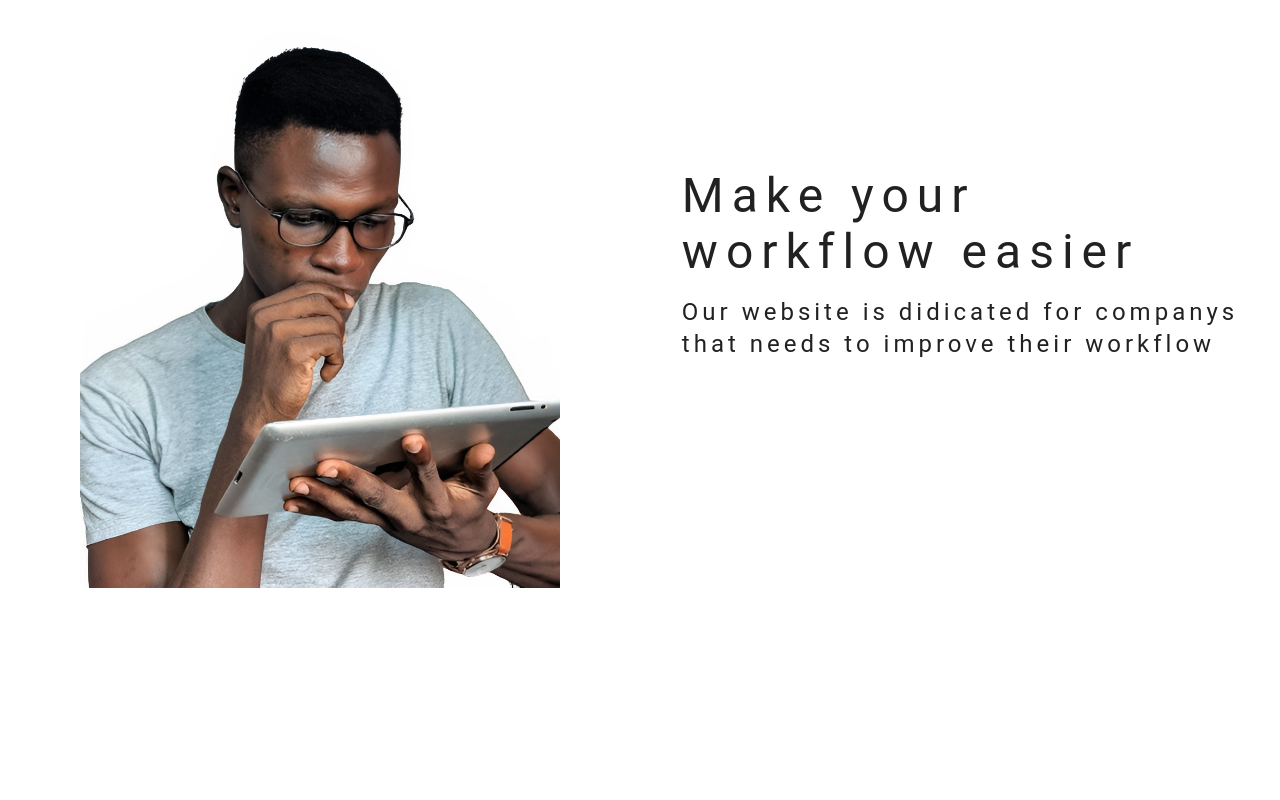
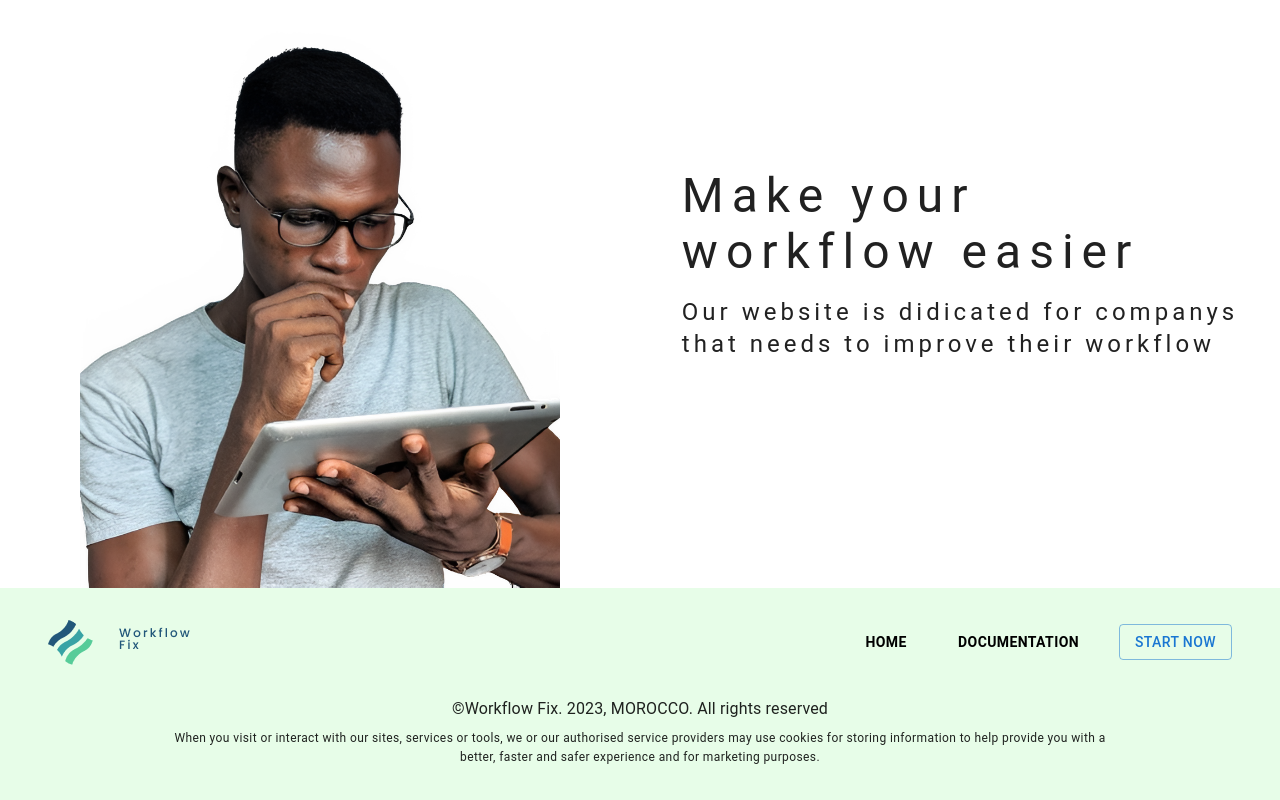
Before and after one commit to SimoBekacem/inpt-fix, a React (Create React App) app: page / in a window 1280 px wide. Shown: the part 1049-1849 px from the top of the page. Before the commit the page ends 1637 px from the top, so only its background shows below. Built offline with nearby package versions, Linux system fonts and the light colour scheme.

Commit message:
terminat the footer

```diff
--- /dev/null
+++ b/src/features/Landing_page/components/Footer/Footer.component.js
@@ -0,0 +1,63 @@
+import { Button, Stack, Typography } from '@mui/material';
+import React from 'react';
+
+const Footer = () => {
+	return (
+		<Stack
+			justifyContent={'center'}
+			m={'auto'}
+			spacing={4}
+			sx={{
+				backgroundColor: 'rgb(231	253	232	)',
+				padding: '2rem 3rem',
+			}}
+		>
+			<Stack
+				direction={'row'}
+				justifyContent={'space-between'}
+				alignItems={'center'}
+			>
+				<img src={require('../../../../assets/logo.png')} />
+				<Stack direction={'row'} spacing={4}>
+					<Button
+						sx={{
+							color: 'black',
+							fontWeight: 'bold',
+						}}
+					>
+						Home
+					</Button>
+					<Button
+						sx={{
+							color: 'black',
+							fontWeight: 'bold',
+						}}
+					>
+						Documentation
+					</Button>
+					<Button variant='outlined'>Start Now</Button>
+				</Stack>
+			</Stack>
+			<Stack justifyContent={'center'}>
+				<Typography sx={{ textAlign: 'center' }}>
+					&copy;Workflow Fix. 2023, MOROCCO. All rights reserved
+				</Typography>
+				<Typography
+					sx={{ textAlign: 'center' }}
+					width={'80%'}
+					m={'auto'}
+					mt={'0.5rem'}
+					variant='caption'
+				>
+					When you visit or interact with our sites, services or
+					tools, we or our authorised service providers may use
+					cookies for storing information to help provide you with a
+					better, faster and safer experience and for marketing
+					purposes.
+				</Typography>
+			</Stack>
+		</Stack>
+	);
+};
+
+export default Footer;
--- a/src/features/Landing_page/pages/Landing_page.page.js
+++ b/src/features/Landing_page/pages/Landing_page.page.js
@@ -6,6 +6,7 @@ import Title from '../components/Title/Title.componen';
 import Caracter from '../components/Caracter/Caracter.component';
 import LoginSignup from '../components/LoginSignup/LoginSignup.component';
 import Description from '../components/Descreption/Descreption.component';
+import Footer from '../components/Footer/Footer.component';
 
 const caracterImage1 = require('../../../assets/caracter1.png');
 const caracterImage2 = require('../../../assets/caracter2.png');
@@ -31,6 +32,9 @@ const Landing_page = () => {
 			<Grid item xs={6}>
 				<Description />
 			</Grid>
+			<Grid item xs={12}>
+				<Footer />
+			</Grid>
 		</Grid>
 	);
 };
```
